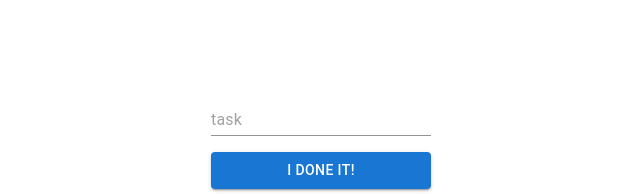
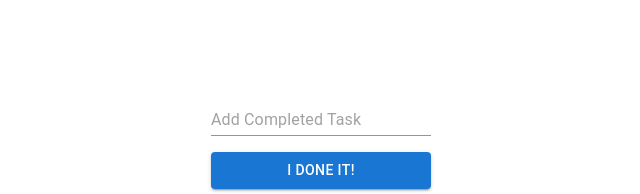
Before and after one commit to tobias-archive/todonist, a React (Create React App) app: page / in a window 1280 px wide. Shown: the top 194 px of the page, without its empty margins (319-959 px from the left). Built offline with nearby package versions, Linux system fonts and the light colour scheme; no server answers; what @doist/todoist-api-typescript would draw is missing.

Commit message:
added code for adding API key

```diff
--- a/package.json
+++ b/package.json
@@ -9,6 +9,7 @@
     "@testing-library/jest-dom": "^5.16.5",
     "@testing-library/react": "^13.3.0",
     "@testing-library/user-event": "^13.5.0",
+    "dotenv": "^16.0.1",
     "react": "^18.2.0",
     "react-dom": "^18.2.0",
     "react-scripts": "5.0.1",
--- a/src/App.js
+++ b/src/App.js
@@ -6,12 +6,9 @@ import Box from '@mui/material/Box';
 import Stack from '@mui/material/Stack';
 import { TodoistApi } from '@doist/todoist-api-typescript'
 
-
-// Please supply API key
-const apiKey = "API key goes here";
+const apiKey = process.env.REACT_APP_APIKEY;
 
 const api = new TodoistApi(apiKey);
-
 
 const addTask = async (task) => {
   const { id } = await api.addTask({ content: task })
@@ -45,7 +42,7 @@ const Form = (props) => {
       <Box component="form" onSubmit={handleSubmit} noValidate sx={{ mt: 5 }}>
         <Stack spacing={2}>
           <Input
-            placeholder="task"
+            placeholder="Add Completed Task"
             fullWidth
             value={task}
             onChange={handleChange}
```
Also changed, not shown: 2 other files (tests, documents, lock files or other folders).
